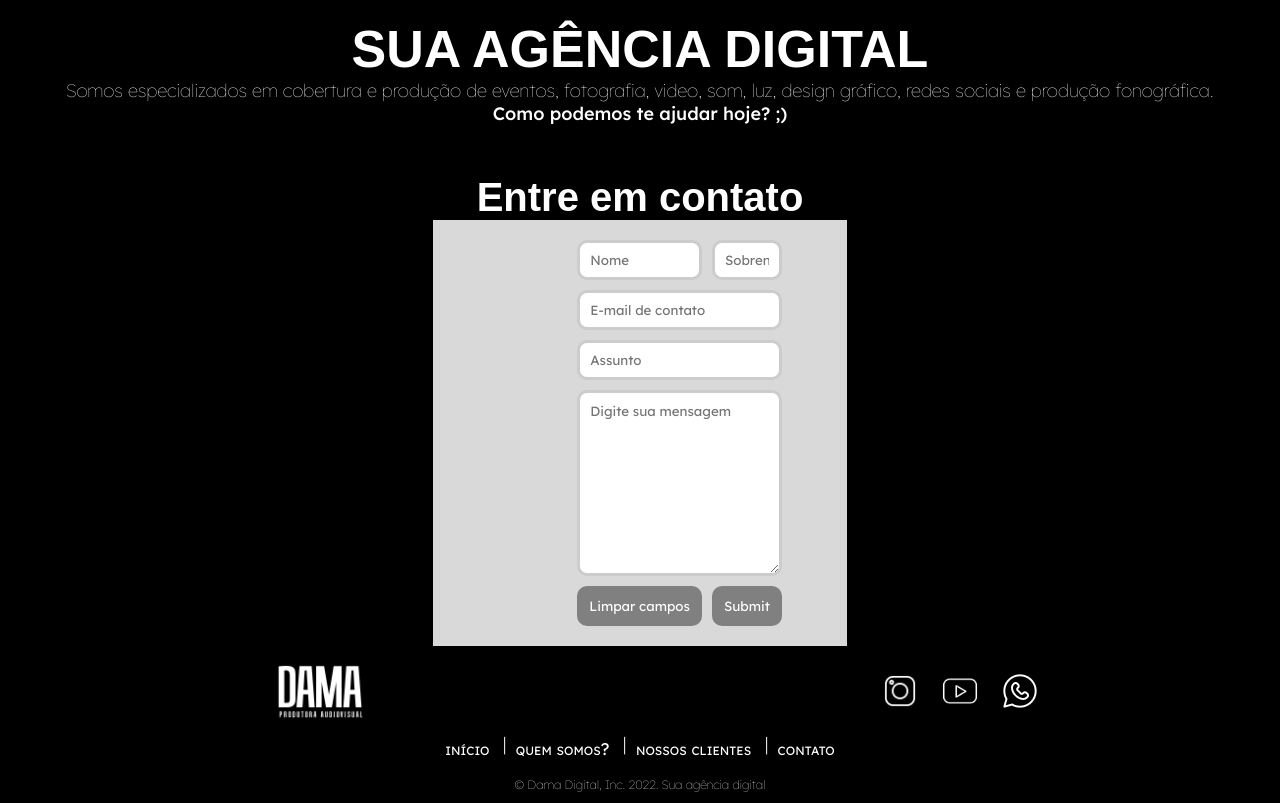
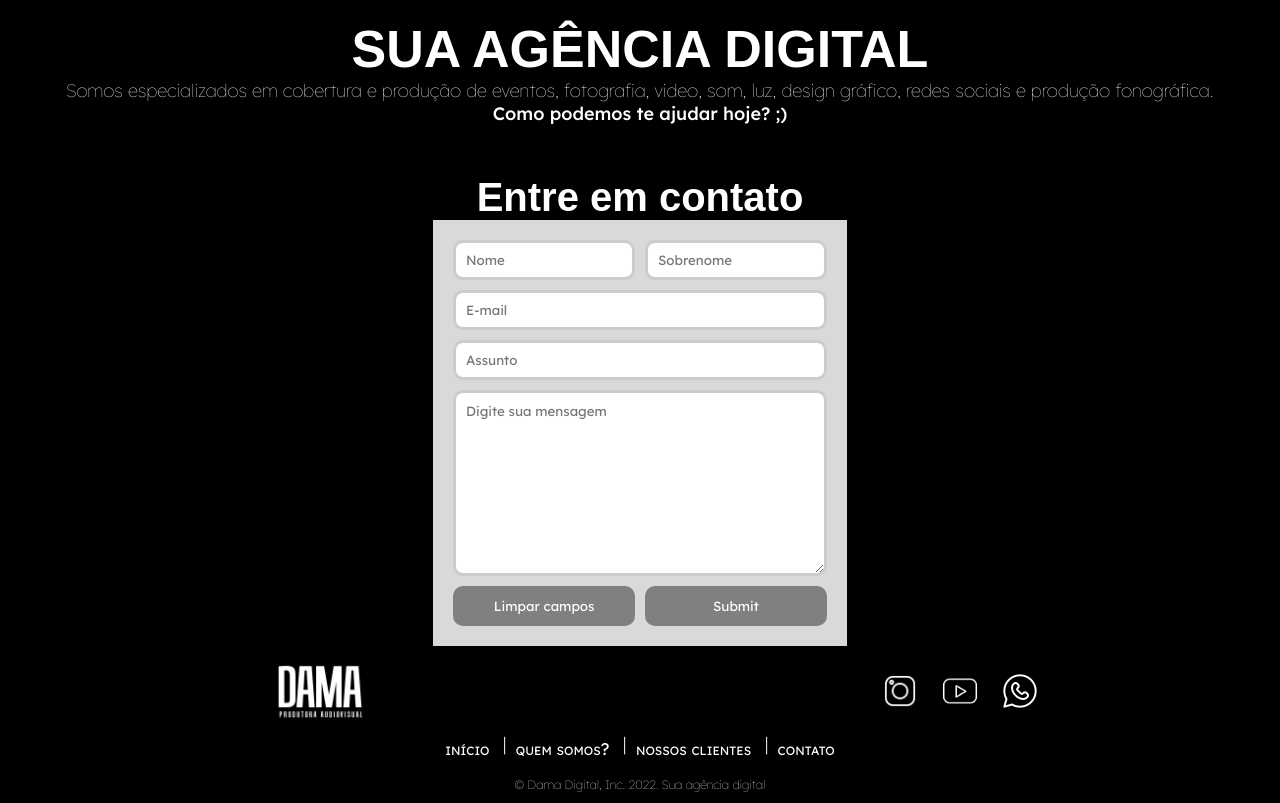
Before and after one commit to danielsimonian/damadigital, a PHP site: page / in a window 1280 px wide. Shown: the part 2483-3286 px from the top of the page. Run offline with PHP 8.4, Linux system fonts and the light colour scheme; some web fonts are replaced.

Commit message:
atualização

```diff
--- a/css/style.css
+++ b/css/style.css
@@ -298,6 +298,7 @@ menu a:hover {
     background-color: #D9D9D9;
     padding: 20px;
     margin: 0 auto;
+    border-radius: 10px;
 }
 
 form {
@@ -514,7 +515,7 @@ footer {
     }
 
     .div-form {
-        width: 60%;
+        border-radius: 10px;
     }
 }
 
@@ -664,6 +665,6 @@ footer {
     }
 
     .div-form {
-        width: 40%;
+        border-radius: 10px;
     }
 }
--- a/index.html
+++ b/index.html
@@ -113,7 +113,7 @@
             <form action="" id="form-deposito">
               <input class="nome" type="text" name="nome" id="inome" required placeholder="Nome">
               <input class="sobrenome" type="text" name="sobrenome" id="isobrenome" required placeholder="Sobrenome">
-              <input class="email" type="email" name="email" id="iemail" required placeholder="E-mail de contato">
+              <input class="email" type="email" name="email" id="iemail" required placeholder="E-mail">
               <input class="assunto" type="text" name="assunto" id="iassunto" required placeholder="Assunto">
               <textarea name="" id="" cols="30" rows="10" placeholder="Digite sua mensagem"></textarea>
               <input class="reset" type="reset" value="Limpar campos">
```
